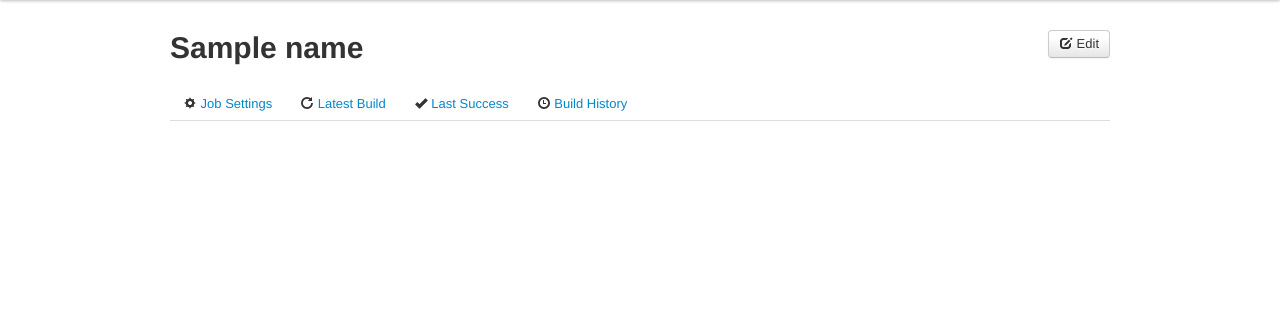
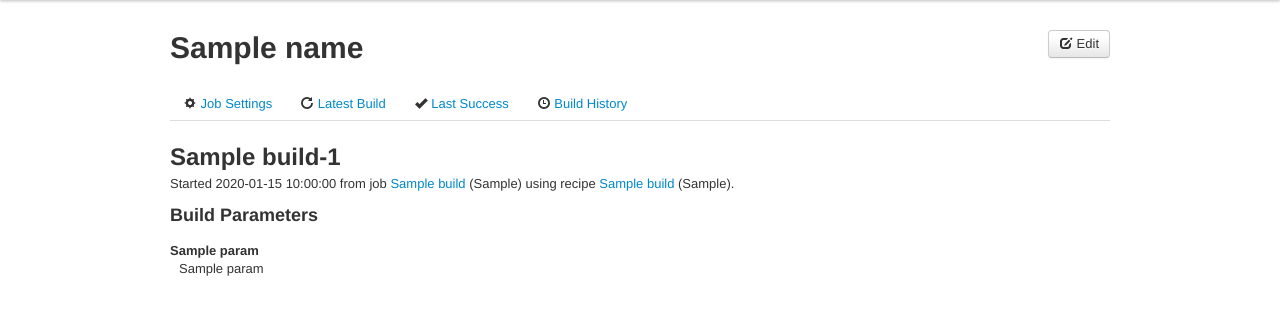
Before and after one commit to boivie/sci, a Flask app: template sciweb/templates/job_show.html in a window 1280 px wide. Shown: the part 40-355 px from the top of the page. Run offline with Flask 2, Linux system fonts and the light colour scheme; the template is opened without the code that fills it: most values are stand-ins (such as "Sample title", 1, 10 or a date in 2020); parts of the project's set-up code (start-up, migrations or seed data) failed here and were passed over.

Commit message:
sciweb: Showing build information

```diff
--- a/sciweb/templates/job_settings.html
+++ b/sciweb/templates/job_settings.html
@@ -2,7 +2,7 @@
 {% block subcontents %}
     <div class="row">
       <div class="span12">
-	Using recipe '{{job.settings.recipe}}'{% if job.settings.recipe_ref %},
+	Using recipe <a href="{{job.settings.recipe_url}}">{{job.settings.recipe_name}}</a>{% if job.settings.recipe_ref %},
 	locked on revision {{job.settings.recipe_ref|short_id}}{% endif %}
       </div>
     </div>
--- a/sciweb/templates/job_show.html
+++ b/sciweb/templates/job_show.html
@@ -1,9 +1,26 @@
 {% extends "job_base.html" %}
-{% block subcontent %}
+{% block subcontents %}
+{% if build_no == 0 %}
     <div class="row">
       <div class="span12">
-	Using recipe '{{job.settings.recipe}}'{% if job.settings.recipe_ref %},
-	locked on revision {{job.settings.recipe_ref|short_id}}{% endif %}
+	No build matches this criteria.
       </div>
     </div>
+{% else %}
+    <div class="row">
+      <div class="span12">
+	<h2>{{build.job_name}}-{{build.number}}</h2>
+	<p>Started {{build.created}} from job <a href="{{build.job_url}}">{{build.job_name}}</a> ({{build.job_ref|short_id}}) using recipe <a href="{{build.recipe_url}}">{{build.recipe_name}}</a> ({{build.recipe_ref|short_id}}).</p>
+{% if build.parameters %}
+       <h3>Build Parameters</h3>
+       <dl>
+{% for param in build.parameters %}
+	 <dt>{{param}}</dt>
+	 <dd>{{build.parameters[param]}}</dd>
+{% endfor %}
+       </dl>
+{% endif %}
+      </div>
+    </div>
+{% endif %}
 {% endblock %}
```
Also changed, not shown: sciweb/builds.py (+11 -1 lines).
